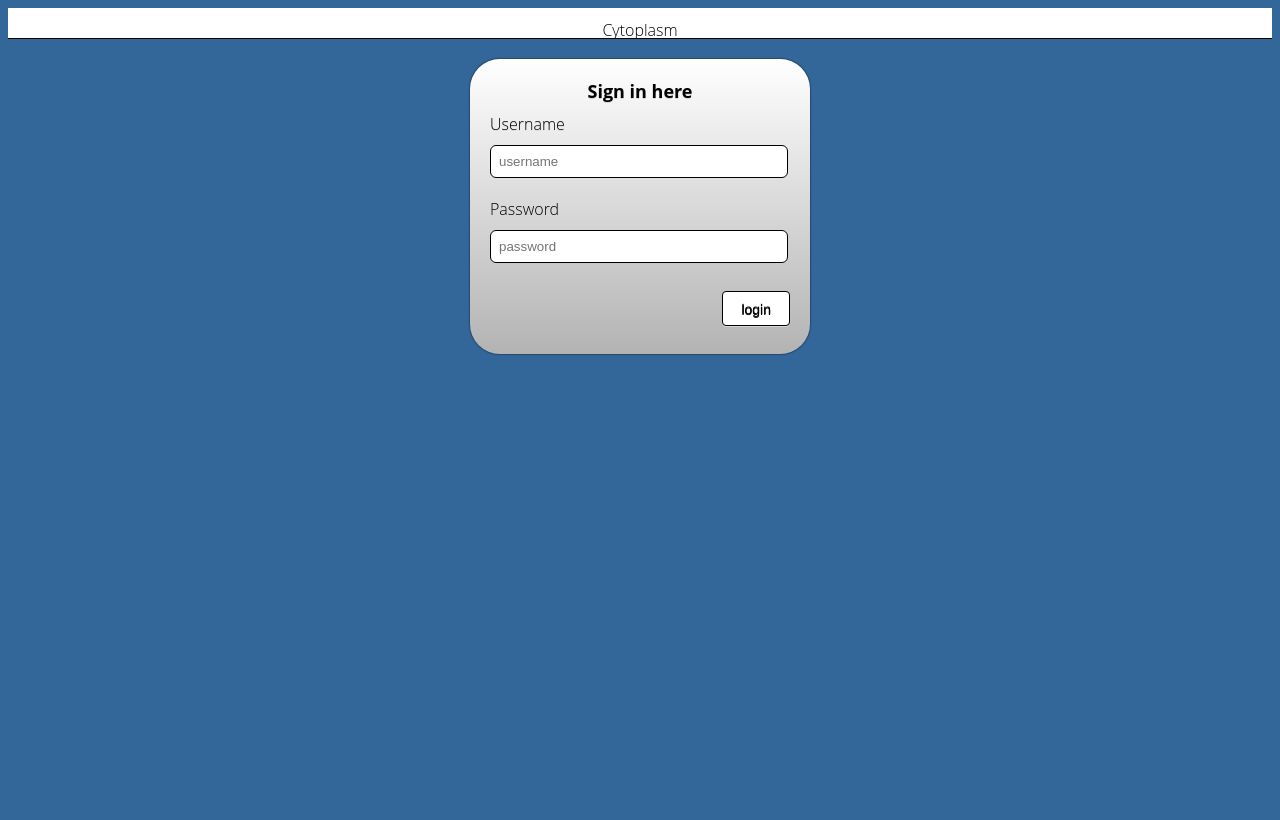
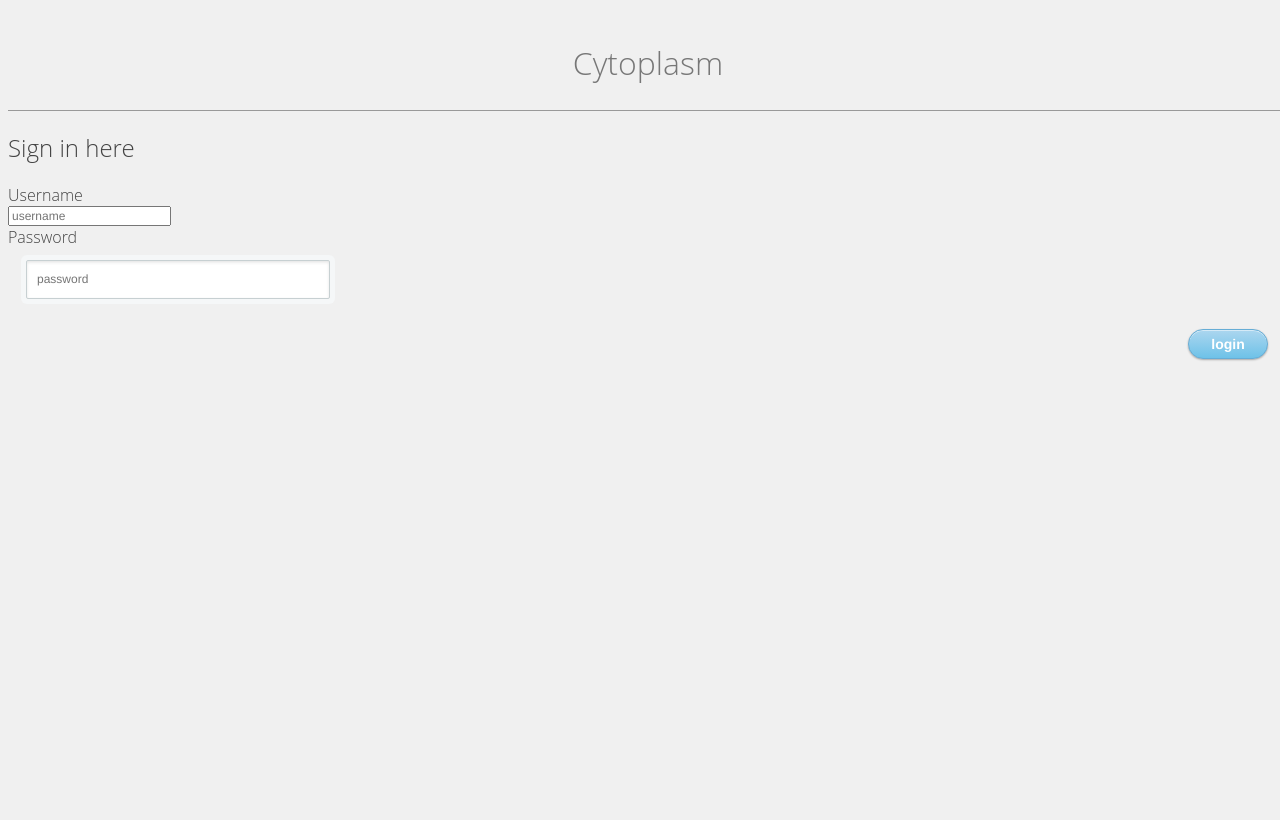
Before and after one commit to meteorcjp/cytoplasm, a PHP site: page / in a window 1280 px wide. Before the commit the page ends 355 px from the top, so only its background shows below. Run offline with PHP 8.4, Linux system fonts and the light colour scheme.

Commit message:
update css

```diff
--- a/css/header.css
+++ b/css/header.css
@@ -3,30 +3,31 @@ font-family:"Open Sans",  Helvetica, Arial, sans-serif;
 font-weight: lighter;
 }
 header{
-    background-color: #ffffff;
+    background-color: #f0f0f0;
 	overflow: hidden;
-	height:30px;
+	height:90px;
 	width:100%;
-	border-bottom: 1px solid black;
+	border-bottom: 1px solid #999;
 	margin-bottom: 20px;
+
 }
 
 
 header h1{
-	color: #000000;
-	font-size: 1em;
+	color: #777;
+	font-size: 2em;
     text-align: center;
 	vertical-align: center;
 }
 
 header h2{
-	color: #ffffff;
-	font-size: 1em;
-	text-align:right;
-	margin-top:1px;
+	color: #777;
+	font-size: 2em;
+	text-align:left;
+	vertical-align: center;
     }
 header h3{
-	color:#ffffff;
+	color:#444;
 	font-size:2em;
 	text-align:left;
 
--- /dev/null
+++ b/css/loginForm.css
@@ -0,0 +1,137 @@
+
+html, body {
+	width: 100%;
+	height: 100%;
+	font-family: "Helvetica Neue", Helvetica, sans-serif;
+	color: #444;
+	-webkit-font-smoothing: antialiased;
+	background: #f0f0f0;
+
+}
+
+#container {
+	position: fixed;
+	width: 340px;
+	height: 285px;
+	top: 50%;
+	left: 50%;
+	margin-top: -140px;
+	margin-left: -170px;
+	background: #fff;
+	border-radius: 3px;
+	border: 1px solid #ccc;
+	box-shadow: 0 1px 2px rgba(0, 0, 0, .1);
+}
+
+form {
+	margin: 0 auto;
+	margin-top: 20px;
+}
+
+label {
+	color: #555;
+	display: inline-block;
+	margin-left: 18px;
+	padding-top: 10px;
+	font-size: 14px;
+}
+
+p a {
+	font-size: 11px;
+	color: #aaa;
+	float: right;
+	margin-top: -13px;
+	margin-right: 20px;
+	-webkit-transition: all .4s ease;
+	-moz-transition: all .4s ease;
+	transition: all .4s ease;
+}
+
+p a:hover {
+	color: #555;
+}
+
+input {
+	font-family: "Helvetica Neue", Helvetica, sans-serif;
+	font-size: 12px;
+	outline: none;
+}
+
+input[type=name],
+input[type=password] {
+	color: #777;
+	padding-left: 10px;
+	margin: 10px;
+	margin-top: 12px;
+	margin-left: 18px;
+	width: 290px;
+	height: 35px;
+	border: 1px solid #c7d0d2;
+	border-radius: 2px;
+	box-shadow: inset 0 1.5px 3px rgba(190, 190, 190, .4), 0 0 0 5px #f5f7f8;
+	-webkit-transition: all .4s ease;
+	-moz-transition: all .4s ease;
+	transition: all .4s ease;
+}
+
+input[type=name]:hover,
+input[type=password]:hover {
+	border: 1px solid #b6bfc0;
+	box-shadow: inset 0 1.5px 3px rgba(190, 190, 190, .7), 0 0 0 5px #f5f7f8;
+}
+
+input[type=name]:focus,
+input[type=password]:focus {
+	border: 1px solid #a8c9e4;
+	box-shadow: inset 0 1.5px 3px rgba(190, 190, 190, .4), 0 0 0 5px #e6f2f9;
+}
+
+#lower {
+	background: #ecf2f5;
+	width: 100%;
+	height: 69px;
+	margin-top: 20px;
+	box-shadow: inset 0 1px 1px #fff;
+	border-top: 1px solid #ccc;
+	border-bottom: 1px solid #ccc;
+	border-bottom-right-radius: 3px;
+	border-bottom-left-radius: 3px;
+}
+
+
+.check {
+	margin-left: 3px;
+	font-size: 11px;
+	color: #444;
+	text-shadow: 0 1px 0 #fff;
+}
+
+input[type=submit] {
+	float: right;
+	margin-right: 20px;
+	margin-top: 20px;
+	width: 80px;
+	height: 30px;
+	font-size: 14px;
+	font-weight: bold;
+	color: #fff;
+	background-image: -webkit-gradient(linear, left top, left bottom, from(#acd6ef), to(#6ec2e8));
+	background-image: -moz-linear-gradient(top left 90deg, #acd6ef 0%, #6ec2e8 100%);
+	background-image: linear-gradient(top left 90deg, #acd6ef 0%, #6ec2e8 100%);
+	border-radius: 30px;
+	border: 1px solid #66add6;
+	box-shadow: 0 1px 2px rgba(0, 0, 0, .3), inset 0 1px 0 rgba(255, 255, 255, .5);
+	cursor: pointer;
+}
+
+input[type=submit]:hover {
+	background-image: -webkit-gradient(linear, left top, left bottom, from(#b6e2ff), to(#6ec2e8));
+	background-image: -moz-linear-gradient(top left 90deg, #b6e2ff 0%, #6ec2e8 100%);
+	background-image: linear-gradient(top left 90deg, #b6e2ff 0%, #6ec2e8 100%);
+}
+
+input[type=submit]:active {
+	background-image: -webkit-gradient(linear, left top, left bottom, from(#6ec2e8), to(#b6e2ff));
+	background-image: -moz-linear-gradient(top left 90deg, #6ec2e8 0%, #b6e2ff 100%);
+	background-image: linear-gradient(top left 90deg, #6ec2e8 0%, #b6e2ff 100%);
+}
--- a/index.html
+++ b/index.html
@@ -5,7 +5,7 @@
 	<script type="text/javascript" src="/js/jquery-1.10.2.js"></script>
 	<script type="text/javascript" src="/js/script.js" ></script>
 	<title>Login Page</title>
-	<link rel="stylesheet" type="text/css" href="/css/login.css">
+	<link rel="stylesheet" type="text/css" href="/css/loginForm.css">
 	<link rel="stylesheet" type="text/css" href="/css/header.css">
 </head>
 
```
Also changed, not shown: css/table.css (+14 -6 lines).
